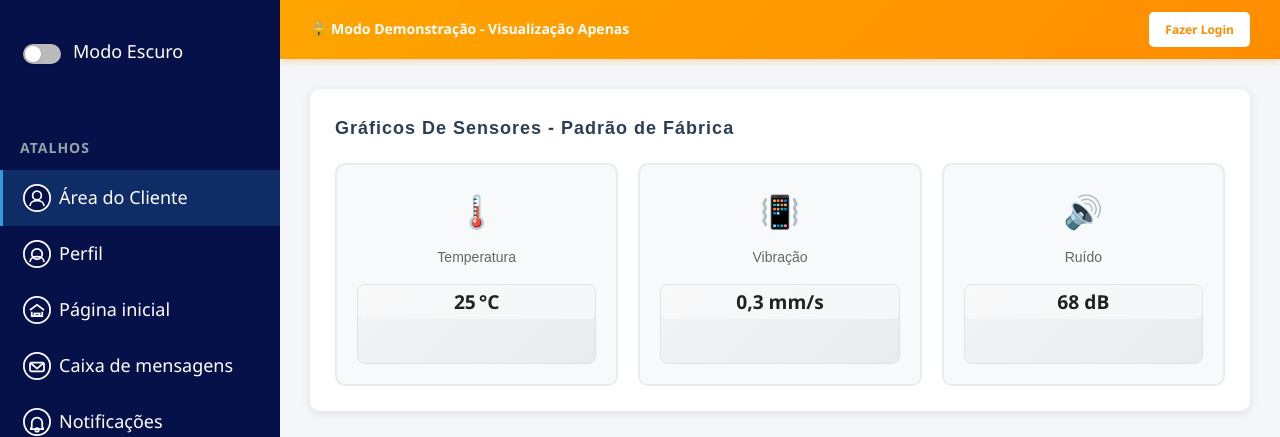
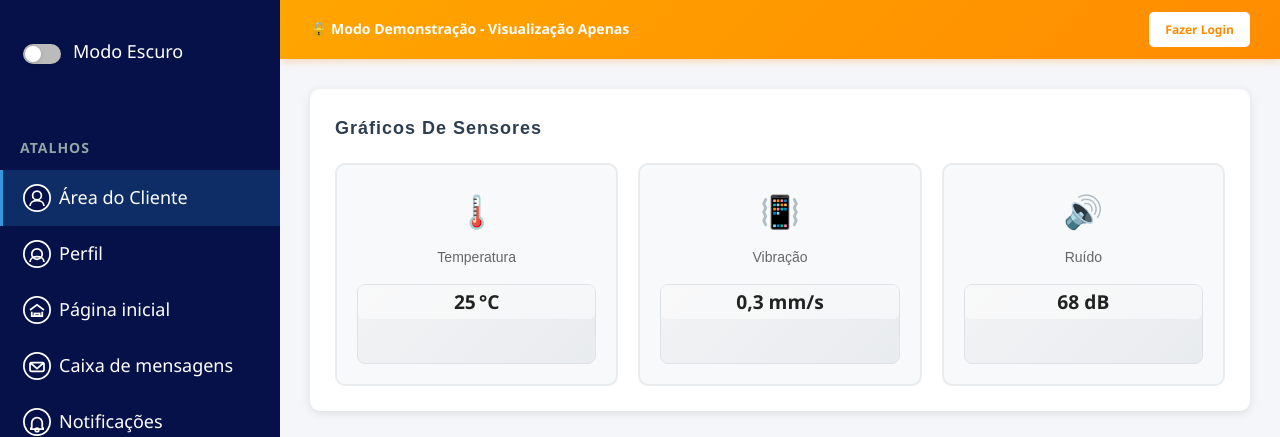
Before and after one commit to davijvasconcellos-senai/ProjetoIntegrador, a Flask app: page /demo in a window 1280 px wide. Shown: the part 80-517 px from the top of the page. Run offline with Flask 3, Linux system fonts and the light colour scheme; some web fonts are replaced.

Commit message:
Edit de textos

```diff
--- a/templates/index.html
+++ b/templates/index.html
@@ -31,8 +31,7 @@
         style="background: #ffcc00; color: #222; padding: 12px 20px; text-align: center; font-weight: bold; font-size: 1.1em; border-bottom: 2px solid #e6b800; z-index: 9999;">
         Atenção: Versão Demo!<br>
         Apenas a <b>versão de demonstração</b> está disponível para uso.<br/>
-        Compre a versão pro!
-
+        Adiquira a versão completa
     </div>
     {% endif %}
     <!-- Botão hamburger e overlay para navegação mobile acessível -->
@@ -236,7 +235,7 @@
             <div class="dashboard-content">
                 <!-- Gráficos de Sensores -->
                 <section class="sensors-section">
-                    <h3>Gráficos De Sensores - Padrão de Fábrica</h3>
+                    <h3>Gráficos De Sensores</h3>
                     <div class="sensors-grid">
                         <div class="sensor-card">
                             <div class="sensor-icon">🌡️</div>
```
